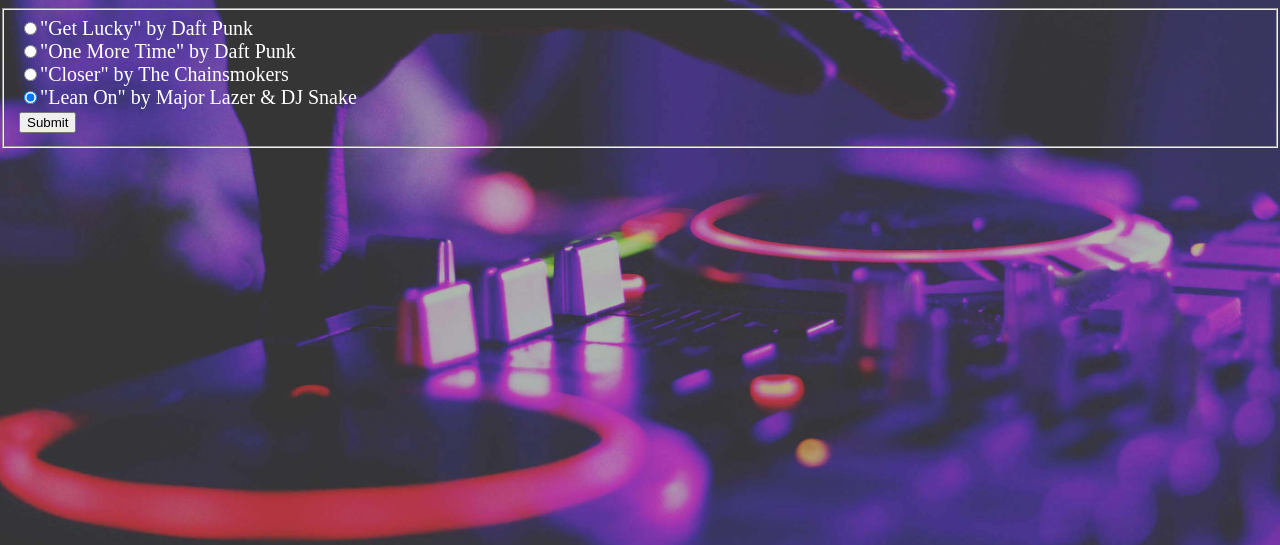
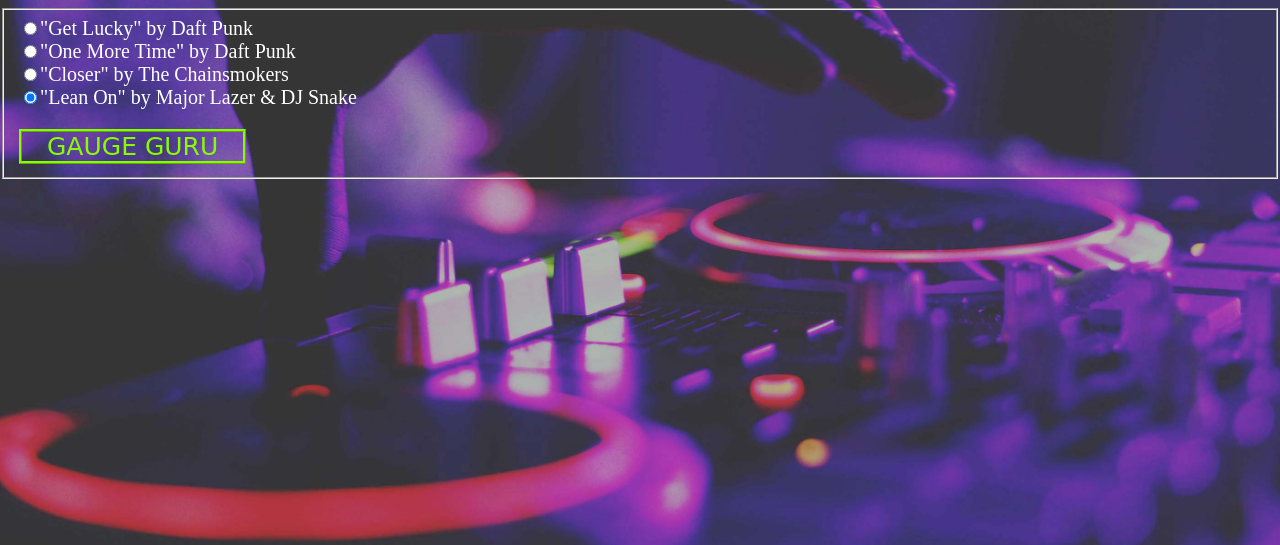
Before and after one commit to rrustia/music-guru, a plain HTML site: page edm.html in a window 1280 px wide. Shown: the part 255-800 px from the top of the page. Drawn offline with nearby package versions, Linux system fonts and the light colour scheme; a web font is replaced by a local one.

Commit message:
finished syling home page

```diff
--- a/edm.html
+++ b/edm.html
@@ -41,7 +41,7 @@
     <form id="edm-form">
       <fieldset>
         <div id="edm-question"></div>
-        <button id="submit-button">Submit</button>
+        <button id="submit-button"><span id="submit-button-text">GAUGE GURU</span></button>
       </fieldset>
     </form>
   </main>
--- a/genre.css
+++ b/genre.css
@@ -95,6 +95,35 @@ margin-left: 40%;
 margin-right: 40%;
 }
 
+/*submit button styling*/
+#submit-button:hover{
+
+  background-color: #1C2541;
+
+}
+
+#submit-button {
+
+background-color: inherit;
+border-radius: 0;
+border: 3px #89FC00 ridge;
+margin-top: 1.5em;
+padding: 0;
+
+}
+
+#submit-button-text {
+
+  font-family: 'Smythe', cursive;
+  color: #89FC00;
+  font-size: 25px;
+  padding-top: 0;
+  padding-right: 1em;
+  padding-bottom: 0;
+  padding-left: 1em;
+}
+
+
 /*background images for each genre page*/
 #classic-rock-background {
 
--- a/style.css
+++ b/style.css
@@ -84,8 +84,8 @@ font-family: 'Annie Use Your Telescope', cursive;
 color: white;
 font-size: 40px;
 text-align: center;
-margin-top: 5em;
-padding-top: 0;
+margin-top: 0em;
+padding-top: 2.8em;
 margin-left: 20%;
 margin-right: 20%;
 
@@ -103,9 +103,11 @@ visibility: hidden;
 display: block;
 
 }
+
+
 #name-form{
 
-  margin-top: 1em;
+  margin-top: 1.2em;
 
 }
 
@@ -141,6 +143,7 @@ padding: 0;
   border-radius: 5px;
   min-width: 250px;
   min-height: 30px;
+
 }
 /*If input is correct, text field is green. Otherwise, text field is red.*/
 #name-input:focus:valid {
```
Also changed, not shown: classic-rock.html (+1 -1 lines), country.html (+1 -1 lines), jazz.html (+1 -1 lines), pop.html (+1 -1 lines), rap.html (+1 -1 lines), pics/background-home-3.jpg, 2 other files.
